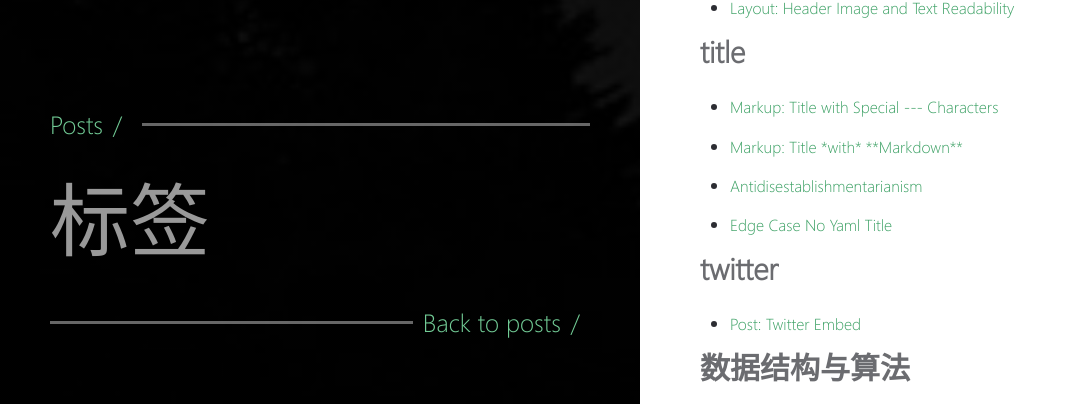
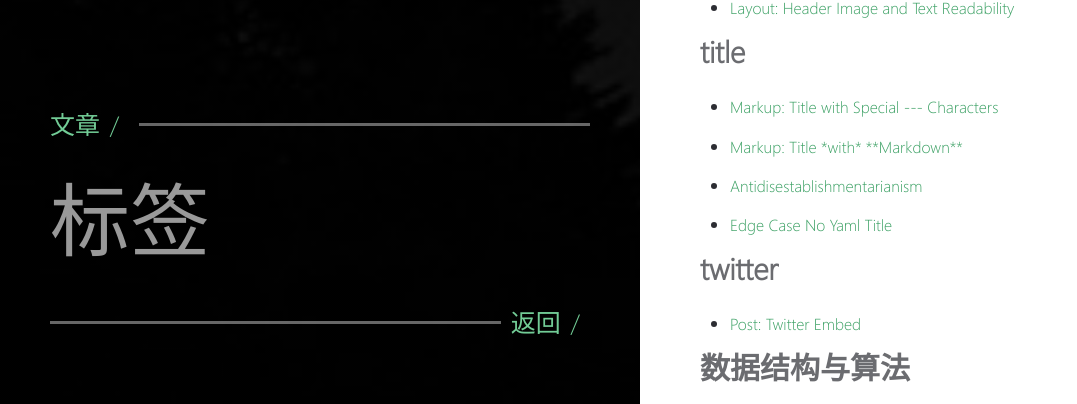
Before and after one commit to IleaderSKing/Blog, a Jekyll site: the page built from _pages/tags.md, in a window 1280 px wide. Shown: the part 4593-4997 px from the top of the page, without its empty margins (0-1077 px from the left). Built offline with Jekyll 4.4.1, drawn with Linux system fonts in a browser that asks for light colours.

Commit message:
更新页面

```diff
--- a/_layouts/page.html
+++ b/_layouts/page.html
@@ -11,7 +11,7 @@ layout: compress
       <div class="content">
         <a href="{{ site.url }}" class="logo"><img src="{{ site.url }}/images/{{ site.logo }}"></a>
         <div class="post-title-section">
-          <div class="section-line">Posts <em>/</em></div>
+          <div class="section-line">文章 <em>/</em></div>
           <h1 class="section-title">{{ page.title | markdownify | remove: "<p>" | remove: "</p>" }}</h1>
           <ul class="tags">
             {% for tag in page.tags %}
@@ -20,7 +20,7 @@ layout: compress
               {% endunless %}
             {% endfor %}
           </ul>
-          <div class="section-line reverse"><a href="{{ site.url}}/posts">Back to posts</a> <em>/</em></div>
+          <div class="section-line reverse"><a href="{{ site.url}}/posts">返回</a> <em>/</em></div>
         </div>
       </div>
     </div>
```
